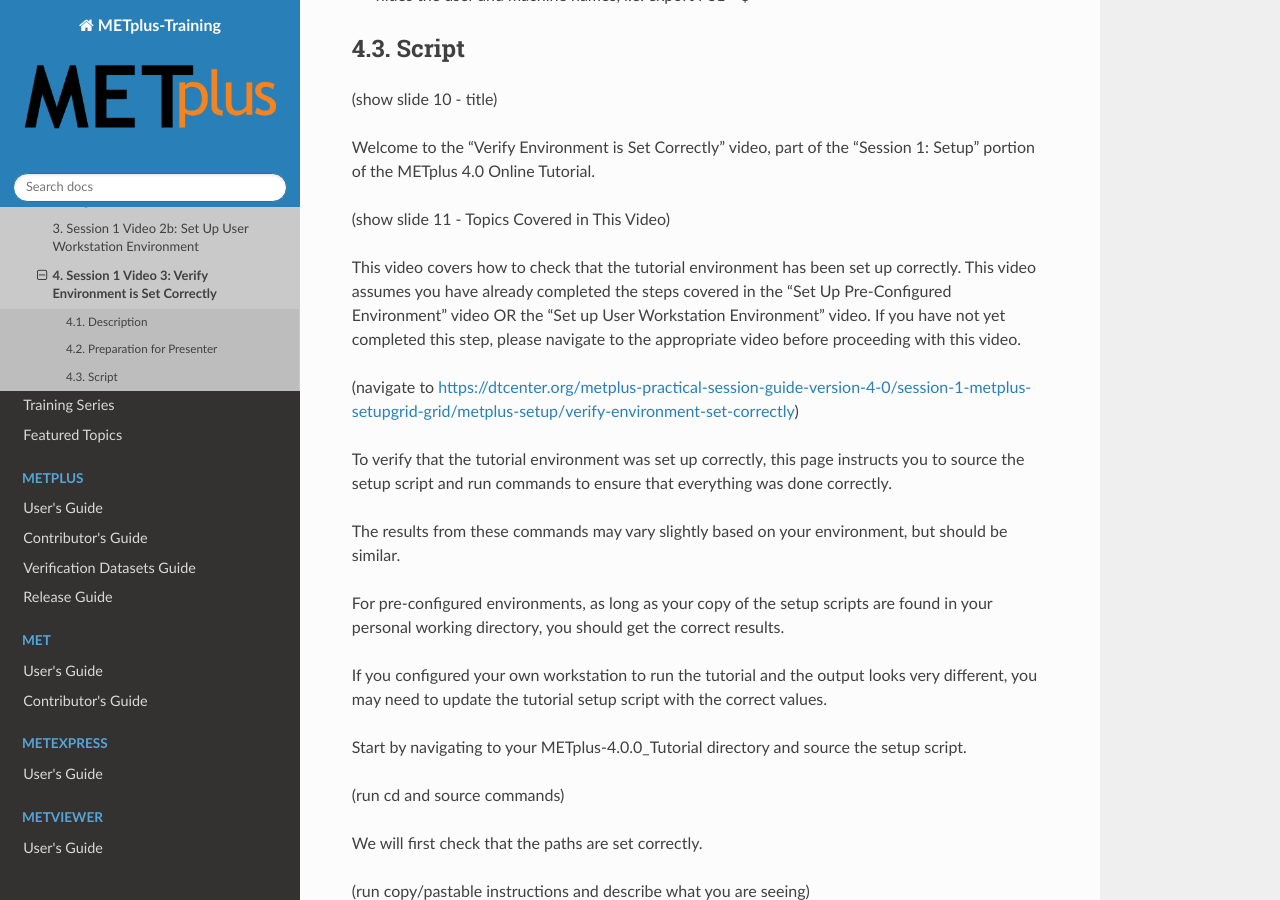
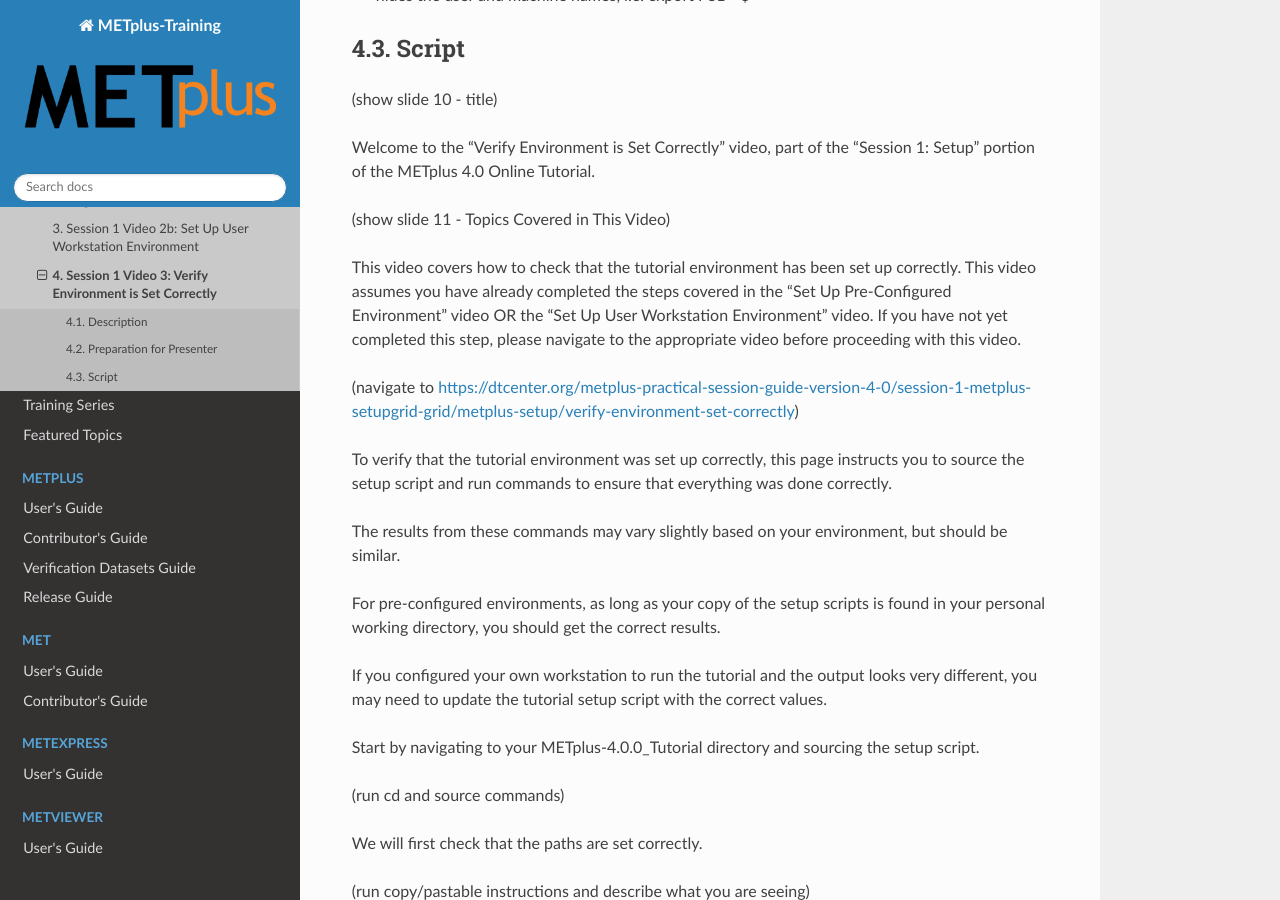
Before and after one commit to dtcenter/METplus-Training, a Sphinx documentation site: the page built from docs/Tutorial/tutorial_setup/tutorial_setup_3.rst, in a window 1280 px wide and 900 px high, scrolled down 1173 px. Built offline with Sphinx 7.4.7 and the Read the Docs theme 3.1.0, drawn with Linux system fonts in a browser that asks for light colours; some of the changed text lies outside the part shown.

Commit message:
Per #72, proofread published pages: fix typos, grammar, and names
- index.rst: the METdataio link text said METdatadb (the repository's old name).
- Tutorial setup pages: "Discussions Form" -> "Discussions Forum",
  "Session 1 : Setup" -> "Session 1: Setup", missing "the" before
  "User's Guide", "cd in" -> "cd into", a capitalized word after a comma,
  video title capitalization, subject-verb agreement, and parallel verbs.

Co-Authored-By: Claude Opus 5.5 <noreply@anthropic.com>

```diff
--- a/docs/Tutorial/tutorial_setup/tutorial_setup_2a.rst
+++ b/docs/Tutorial/tutorial_setup/tutorial_setup_2a.rst
@@ -11,7 +11,7 @@ Description
 ^^^^^^^^^^^
 
 METplus 4.0 Online Tutorial
-Session 1 : Setup
+Session 1: Setup
 Video 2a: Set Up Pre-Configured Environment
 
 The content in this video corresponds to this online tutorial section: https://dtcenter.org/metplus-practical-session-guide-version-4-0/session-1-metplus-setupgrid-grid/metplus-setup/metplus-initial-setup
--- a/docs/Tutorial/tutorial_setup/tutorial_setup_3.rst
+++ b/docs/Tutorial/tutorial_setup/tutorial_setup_3.rst
@@ -11,7 +11,7 @@ Description
 ^^^^^^^^^^^
 
 METplus 4.0 Online Tutorial
-Session 1 : Setup
+Session 1: Setup
 Video 3: Verify Environment is Set Correctly
 
 The content in this video corresponds to this online tutorial section:
@@ -50,7 +50,7 @@ Welcome to the “Verify Environment is Set Correctly” video, part of the “S
 (show slide 11 - Topics Covered in This Video)
 
 This video covers how to check that the tutorial environment has been set up correctly.
-This video assumes you have already completed the steps covered in the “Set Up Pre-Configured Environment” video OR the “Set up User Workstation Environment” video. If you have not yet completed this step, please navigate to the appropriate video before proceeding with this video.
+This video assumes you have already completed the steps covered in the “Set Up Pre-Configured Environment” video OR the “Set Up User Workstation Environment” video. If you have not yet completed this step, please navigate to the appropriate video before proceeding with this video.
 
 (navigate to https://dtcenter.org/metplus-practical-session-guide-version-4-0/session-1-metplus-setupgrid-grid/metplus-setup/verify-environment-set-correctly)
 
@@ -58,11 +58,11 @@ To verify that the tutorial environment was set up correctly, this page instruct
 
 The results from these commands may vary slightly based on your environment, but should be similar.
 
-For pre-configured environments, as long as your copy of the setup scripts are found in your personal working directory, you should get the correct results.
+For pre-configured environments, as long as your copy of the setup scripts is found in your personal working directory, you should get the correct results.
 
 If you configured your own workstation to run the tutorial and the output looks very different, you may need to update the tutorial setup script with the correct values.
 
-Start by navigating to your METplus-4.0.0_Tutorial directory and source the setup script.
+Start by navigating to your METplus-4.0.0_Tutorial directory and sourcing the setup script.
 
 (run cd and source commands)
 
--- a/docs/index.rst
+++ b/docs/index.rst
@@ -15,7 +15,7 @@ These training materials describe the use of the
 `METexpress <https://github.com/dtcenter/METexpress>`_,
 `METplotpy <https://github.com/dtcenter/METplotpy>`_,
 `METcalcpy <https://github.com/dtcenter/METcalcpy>`_, and
-`METdatadb <https://github.com/dtcenter/METdatadb>`_).
+`METdataio <https://github.com/dtcenter/METdatadb>`_).
 
 You can either step through all the videos using the **Previous** and **Next** buttons at the bottom of each page
 or go directly to the topic of interest using the top-level navigation options.
```
Also changed, not shown: other parts of docs/Tutorial/tutorial_setup/tutorial_setup_2a.rst (+2 -2 lines), other parts of docs/Tutorial/tutorial_setup/tutorial_setup_3.rst (+1 -1 lines), docs/Tutorial/tutorial_setup/tutorial_setup_1.rst (+4 -4 lines), docs/Tutorial/tutorial_setup/tutorial_setup_2b.rst (+4 -4 lines).
